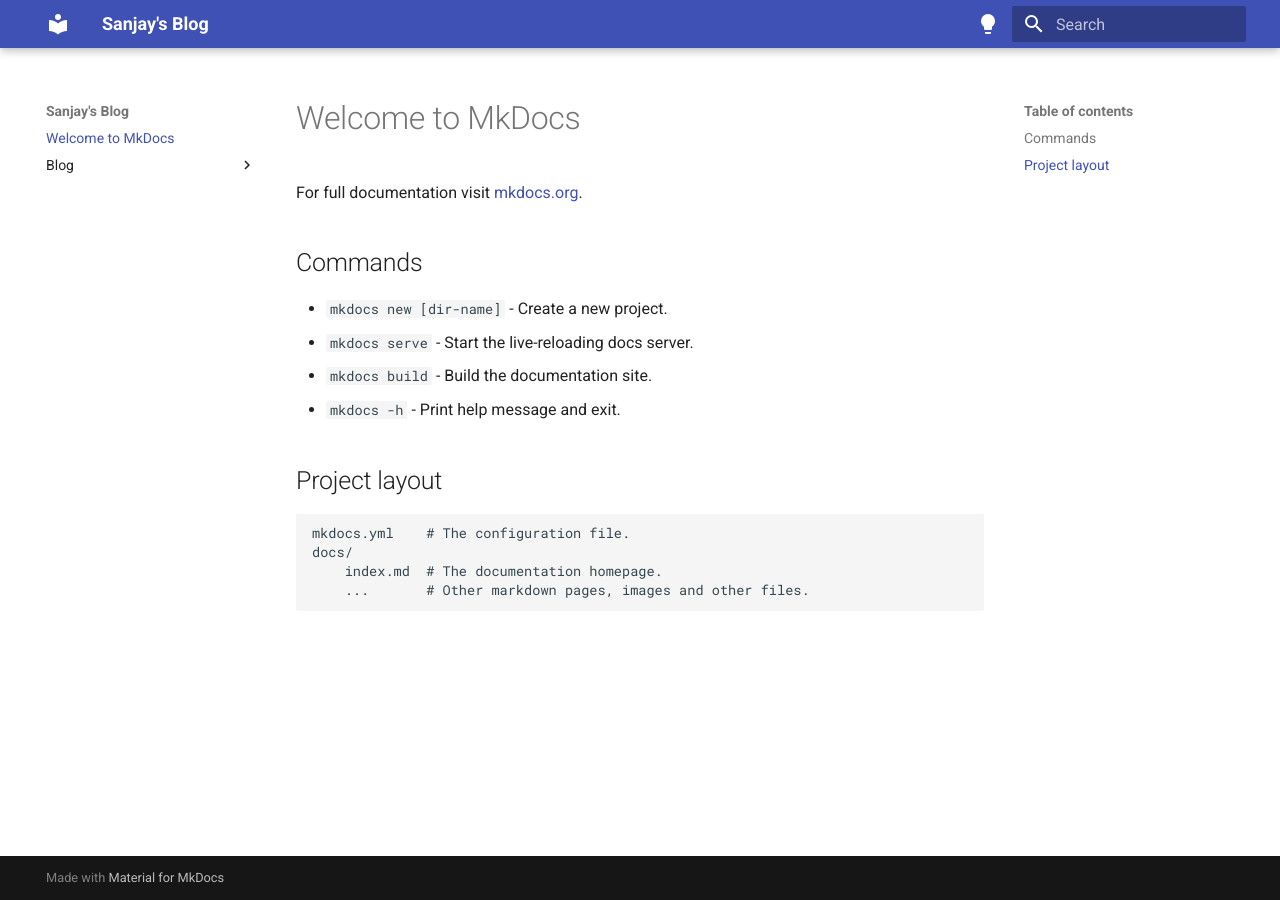
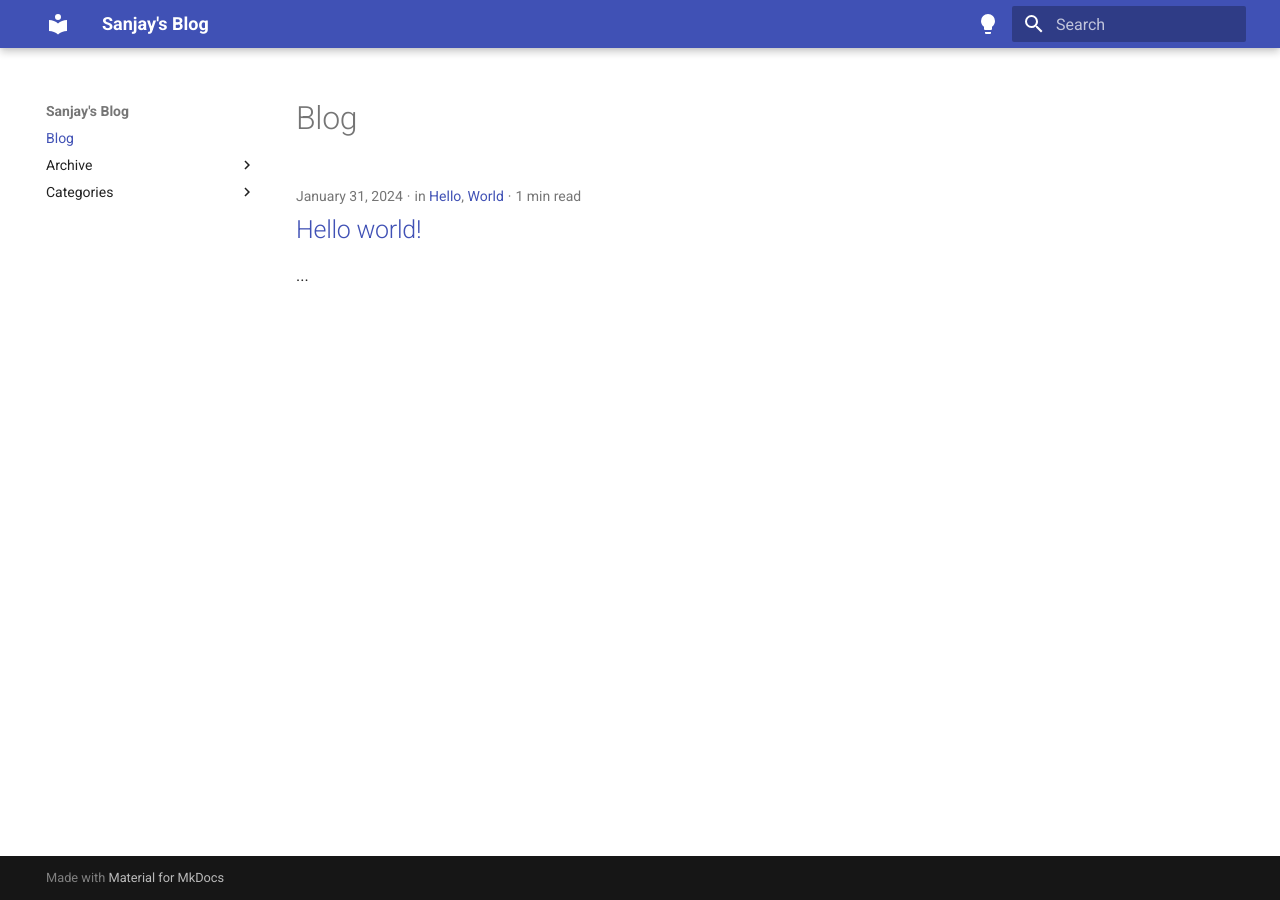
Before and after one commit to sanjaykmenon/sanjay, an MkDocs documentation site: the page built from docs/index.md, in a window 1280 px wide. Built offline with MkDocs 1.6.1 and Material for MkDocs 9.7.7, drawn with Linux system fonts in a browser that asks for light colours.

Commit message:
Remove blog section and update MkDocs configuration for new post structure

```diff
--- a/docs/index.md
+++ b/docs/index.md
@@ -1,17 +1 @@
-# Welcome to MkDocs
-
-For full documentation visit [mkdocs.org](https://www.mkdocs.org).
-
-## Commands
-
-* `mkdocs new [dir-name]` - Create a new project.
-* `mkdocs serve` - Start the live-reloading docs server.
-* `mkdocs build` - Build the documentation site.
-* `mkdocs -h` - Print help message and exit.
-
-## Project layout
-
-    mkdocs.yml    # The configuration file.
-    docs/
-        index.md  # The documentation homepage.
-        ...       # Other markdown pages, images and other files.
+# Blog
--- a/mkdocs.yml
+++ b/mkdocs.yml
@@ -16,5 +16,6 @@
         icon: material/lightbulb-outline
         name: Switch to Light Mode
 plugins:
-  - blog
+  - blog:
+      blog_dir: .
   - search
```
Also changed, not shown: docs/blog/index.md (deleted, +0 -1 lines), docs/posts/hello-world.md (renamed from docs/blog/posts/hello-world.md, +2 -1 lines).
